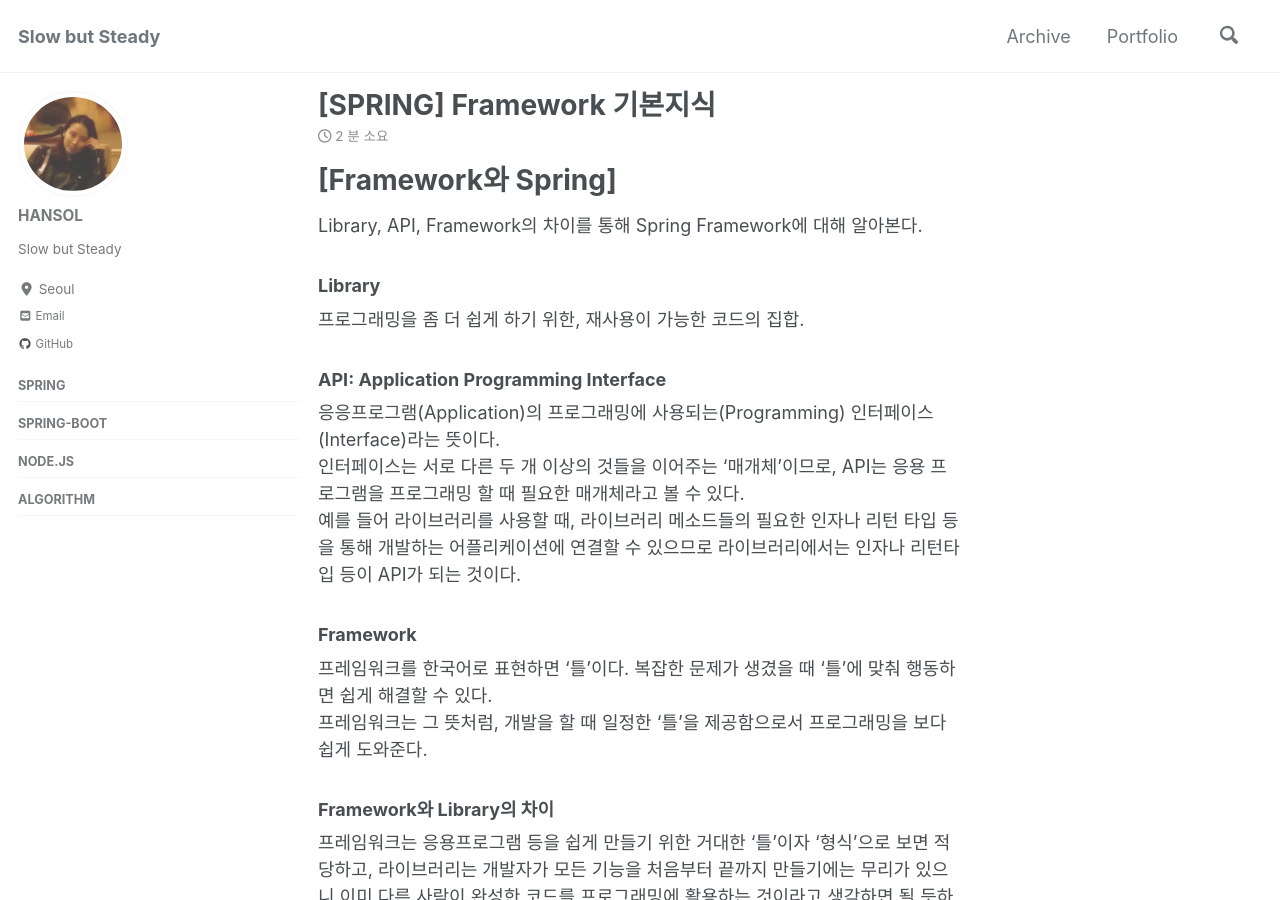
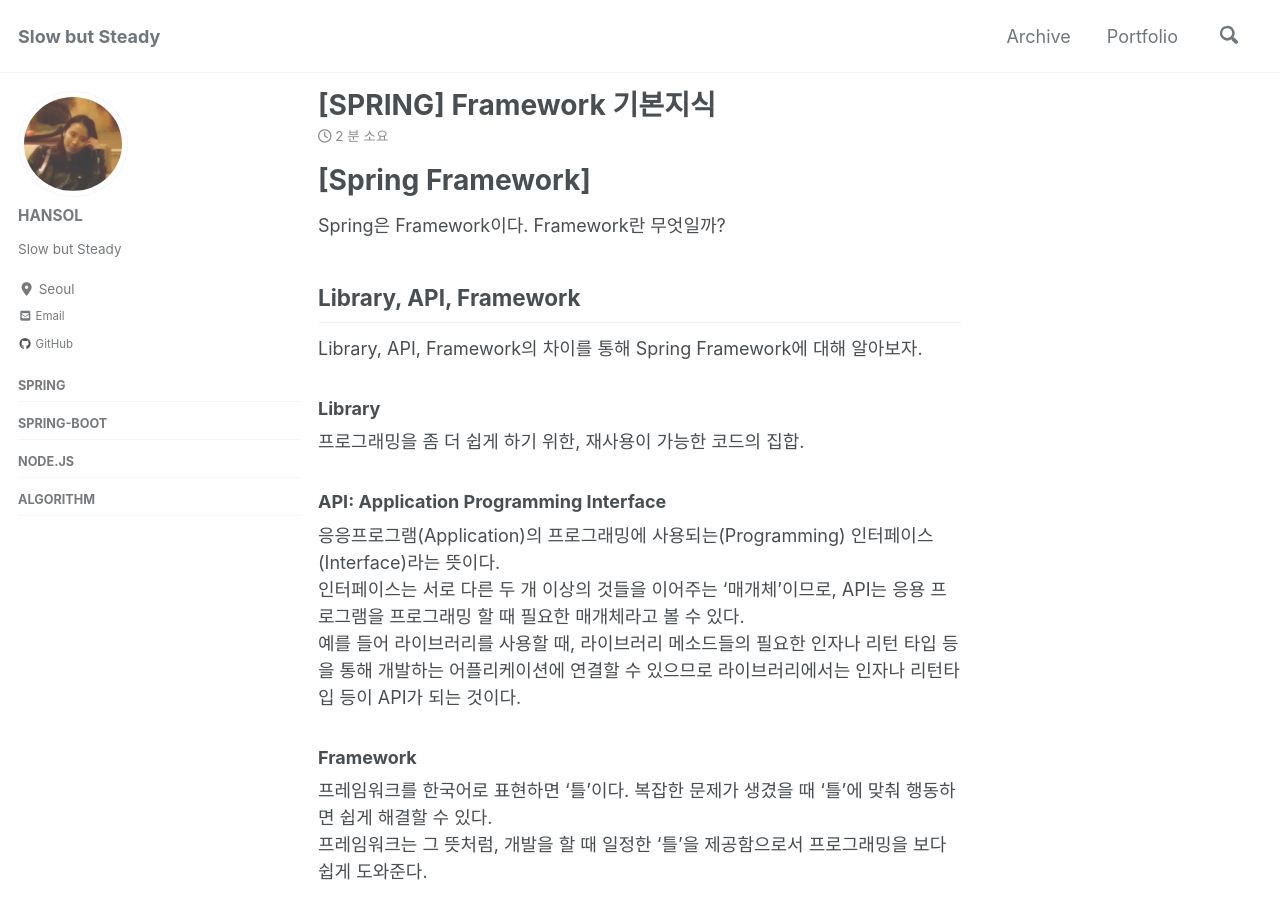
Before and after one commit to HANSOLKIM30/hansolkim30.github.io, a Jekyll site: the page built from _posts/2020-01-25-framework.md, in a window 1280 px wide and 900 px high. Built offline with Jekyll 4.4.1, drawn with Linux system fonts in a browser that asks for light colours; cached includes are drawn as plain includes; nearby versions of some CDN libraries.

Commit message:
Update 2020-01-25-framework.md

```diff
--- a/_posts/2020-01-25-framework.md
+++ b/_posts/2020-01-25-framework.md
@@ -4,8 +4,11 @@ categories: SPRING
 date: 2020-01-25
 ---
 
-# [Framework와 Spring]
-Library, API, Framework의 차이를 통해 Spring Framework에 대해 알아본다.
+# [Spring Framework]
+Spring은 Framework이다. Framework란 무엇일까?
+
+## Library, API, Framework
+Library, API, Framework의 차이를 통해 Spring Framework에 대해 알아보자.
 
 ### Library
 프로그래밍을 좀 더 쉽게 하기 위한, 재사용이 가능한 코드의 집합.
```
